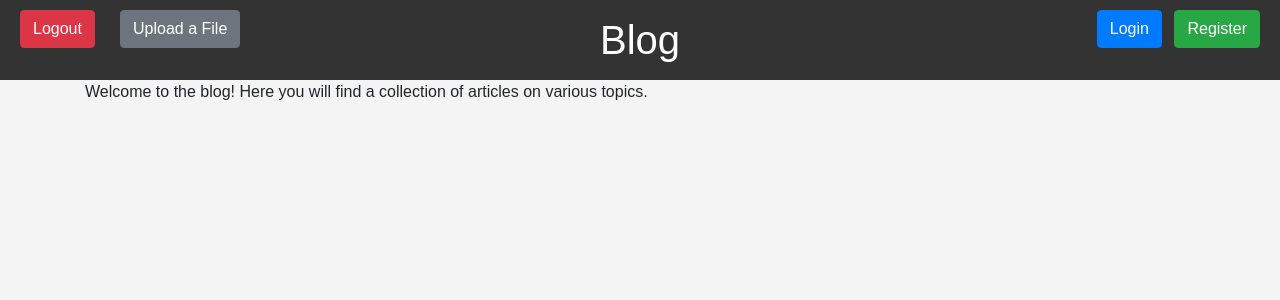
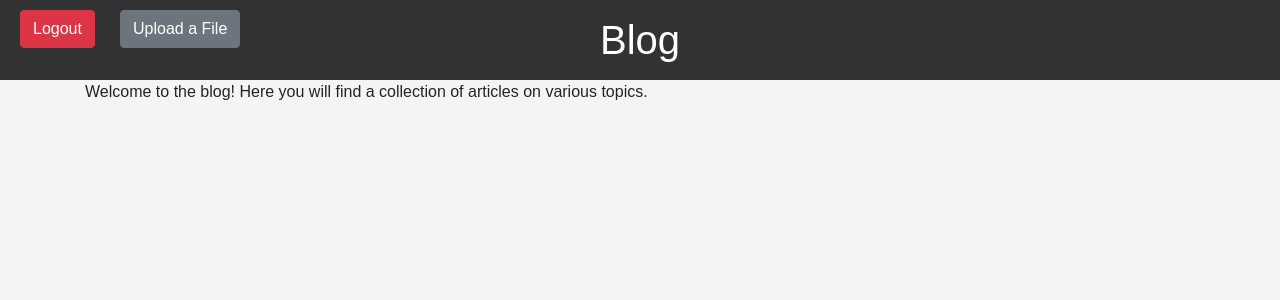
Before and after one commit to adamfinklecloudberry/blog, a Flask app: page / in a window 1280 px wide. Shown: the top 300 px of the page. Run offline with Flask 3, Linux system fonts and the light colour scheme; the visitor is signed in with stand-in values (Sample User, id 1); some libraries are stand-ins or nearby versions.

Commit message:
Changed buttons to appear and disappear
- Login and register appear when the user is not logged in
- Logout and upload file appear when the user is logged in

```diff
--- a/templates/index.html
+++ b/templates/index.html
@@ -43,16 +43,19 @@
 <body>
     <header>
         <h1>Blog</h1>
-        <div class="button-container">
-            <a href="{{ url_for('authentication.login') }}" class="btn btn-primary mr-2">Login</a>
-            <a href="{{ url_for('authentication.register') }}" class="btn btn-success">Register</a>
-        </div>
+        {% if current_user.is_authenticated %}
             <div class="logout-button-container">
                 <a href="{{ url_for('authentication.logout') }}" class="btn btn-danger">Logout</a>
             </div>
             <div class="upload-button-container">
                 <a href="{{ url_for('submissions.upload_file') }}" class="btn btn-secondary">Upload a File</a>
             </div>
+        {% else %}
+            <div class="button-container">
+                <a href="{{ url_for('authentication.login') }}" class="btn btn-primary mr-2">Login</a>
+                <a href="{{ url_for('authentication.register') }}" class="btn btn-success">Register</a>
+            </div>
+        {% endif %}
     </header>
     <main class="container">
         <p>Welcome to the blog! Here you will find a collection of articles on various topics.</p>
```
Lines whose indentation alone changed are shown as unchanged.
